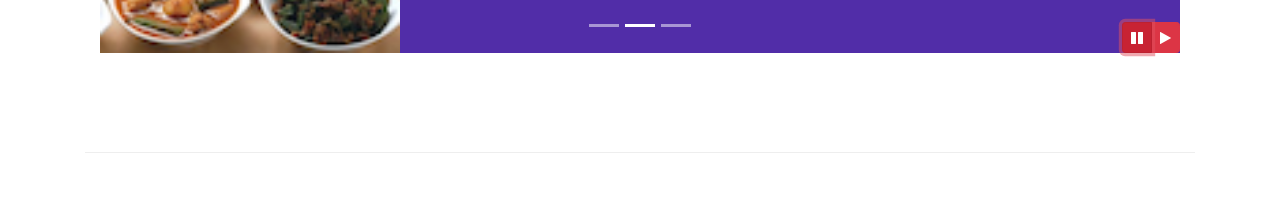
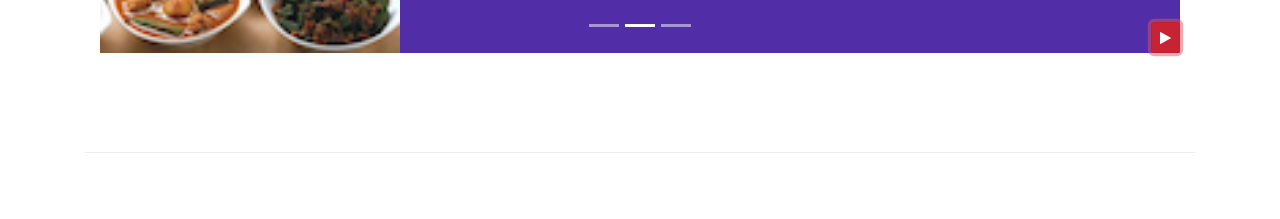
Before and after one commit to nanditagaurr/bootstrap4, a website: page index.html in a window 1280 px wide. Both pictures are taken after a click on the button 1137 px from the left and 618 px from the top of the page. Shown: the part 581-800 px from the top of the page. Drawn offline with nearby package versions, Linux system fonts and the light colour scheme.

Commit message:
add remove classes in jquery

```diff
--- a/index.html
+++ b/index.html
@@ -220,14 +220,9 @@
                     <a class="carousel-control-next" href="#mycarousel" role="button" data-slide="next">
                         <span class="carousel-control-next-icon"></span>
                     </a>
-                    <div class="btn-group" id="carouselButton">
-                        <button class="btn btn-danger btn-sm" id="carousel-pause">
-                            <span class="fa fa-pause"></span>
-                        </button>
-                        <button class="btn btn-danger btn-sm" id="carousel-play">
-                            <span class="fa fa-play"></span>
-                        </button>
-                    </div>
+                    <button class="btn btn-danger btn-sm" id="carouselButton">
+                        <span id="carousel-button-icon" class="fa fa-pause"></span>
+                    </button>
 
                 </div>
             </div>
@@ -349,14 +344,17 @@
         <script src="node_modules/popper.js/dist/umd/popper.min.js"></script>
         <script src="node_modules/bootstrap/dist/js/bootstrap.min.js"></script>
         <script>
-            $(document).ready(function(){
-                $("#mycarousel").carousel( { interval: 2000 } );
-                $("#carousel-pause").click(function(){
+            $("#carouselButton").click(function(){
+                if ($("#carouselButton").children("span").hasClass('fa-pause')) {
                     $("#mycarousel").carousel('pause');
-                });
-                $("#carousel-play").click(function(){
+                    $("#carouselButton").children("span").removeClass('fa-pause');
+                    $("#carouselButton").children("span").addClass('fa-play');
+                }
+                else if ($("#carouselButton").children("span").hasClass('fa-play')){
                     $("#mycarousel").carousel('cycle');
-                });
+                    $("#carouselButton").children("span").removeClass('fa-play');
+                    $("#carouselButton").children("span").addClass('fa-pause');
+                }
             });
         </script>
 
```
